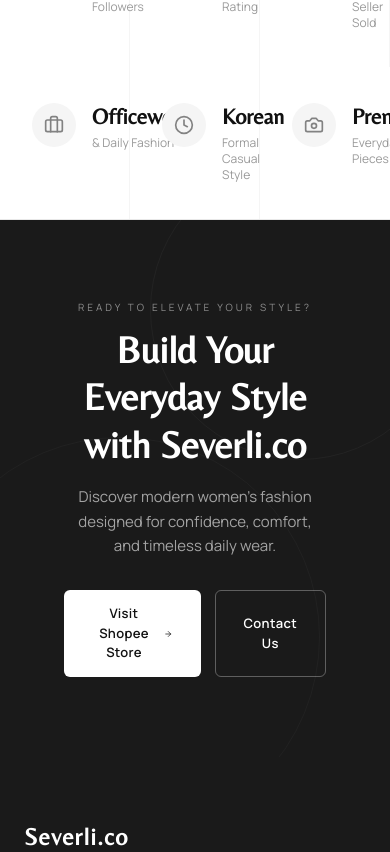
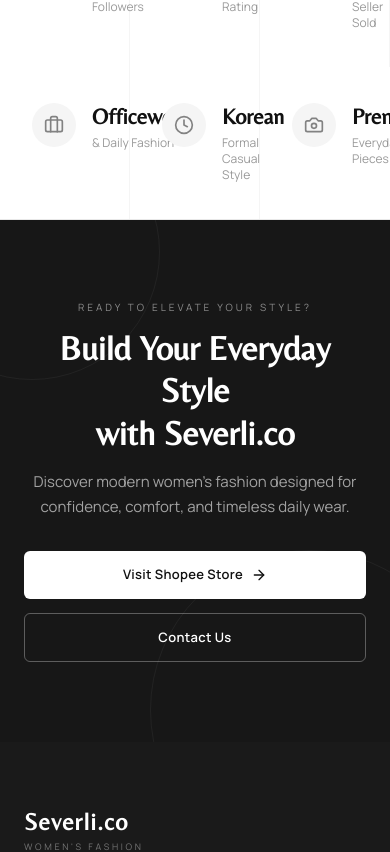
Before and after one commit to jonathantjahyadi1-ui/severli-co, a Next.js app: page / in a window 390 px wide. Shown: the part 732-1584 px from the top of the page. Built offline with nearby package versions, Linux system fonts and the light colour scheme.

Commit message:
add shopee

```diff
--- a/components/CTABanner.tsx
+++ b/components/CTABanner.tsx
@@ -3,35 +3,45 @@
 
 export default function CTABanner() {
   return (
-    <section className="relative bg-brand-charcoal px-16 py-20 text-center overflow-hidden">
+    <section className="relative overflow-hidden bg-[#171717] px-6 py-20 text-center md:px-12">
       {/* Decorative circles */}
-      <div className="absolute -top-[60px] -right-[60px] w-[300px] h-[300px] rounded-full border border-white/[0.04]" />
-      <div className="absolute -bottom-[80px] -left-[80px] w-[400px] h-[400px] rounded-full border border-white/[0.03]" />
+      <div className="pointer-events-none absolute -left-24 -top-24 h-64 w-64 rounded-full border border-white/5" />
+      <div className="pointer-events-none absolute -bottom-32 -right-20 h-80 w-80 rounded-full border border-white/5" />
 
       <div className="relative z-10">
-        <p className="text-[10px] uppercase tracking-[0.3em] text-white/50 mb-3">
+        <p className="mb-3 text-[10px] uppercase tracking-[0.3em] text-white/50">
           READY TO ELEVATE YOUR STYLE?
         </p>
-        <h2 className="font-serif text-[38px] font-bold text-white mb-4 leading-tight">
+
+        <h2 className="mb-4 font-serif text-[34px] font-bold leading-tight text-white md:text-[38px]">
           Build Your Everyday Style
           <br />
           with Severli.co
         </h2>
-        <p className="text-[15px] text-white/60 max-w-[500px] mx-auto mb-8 leading-relaxed">
-          Discover modern women&apos;s fashion designed for confidence, comfort,
-          and timeless daily wear.
+
+        <p className="mx-auto mb-8 max-w-[500px] text-[15px] leading-relaxed text-white/60">
+          Discover modern women&apos;s fashion designed for confidence,
+          comfort, and timeless daily wear.
         </p>
-        <div className="flex gap-3.5 justify-center">
-          <Link
-            href="#"
-            className="inline-flex items-center gap-2 px-7 py-3.5 bg-white text-brand-black
-                       rounded-md text-[13px] font-semibold tracking-wide
-                       transition-all duration-200 hover:bg-[#e0e0e0]"
+
+        <div className="flex flex-col justify-center gap-3.5 sm:flex-row">
+          <a
+            href="https://shopee.co.id/severli.co?entryPoint=ShopBySearch&searchKeyword=severli.co"
+            target="_blank"
+            rel="noopener noreferrer"
+            className="inline-flex items-center justify-center gap-2 rounded-md
+                       bg-white px-7 py-3.5 text-[13px] font-semibold
+                       tracking-wide text-brand-black transition-all
+                       duration-200 hover:-translate-y-0.5 hover:bg-[#e0e0e0]"
           >
             Visit Shopee Store
             <ArrowRight size={16} />
-          </Link>
-          <Link href="/contact" className="btn-outline-light">
+          </a>
+
+          <Link
+            href="/contact"
+            className="btn-outline-light justify-center"
+          >
             Contact Us
           </Link>
         </div>
```
